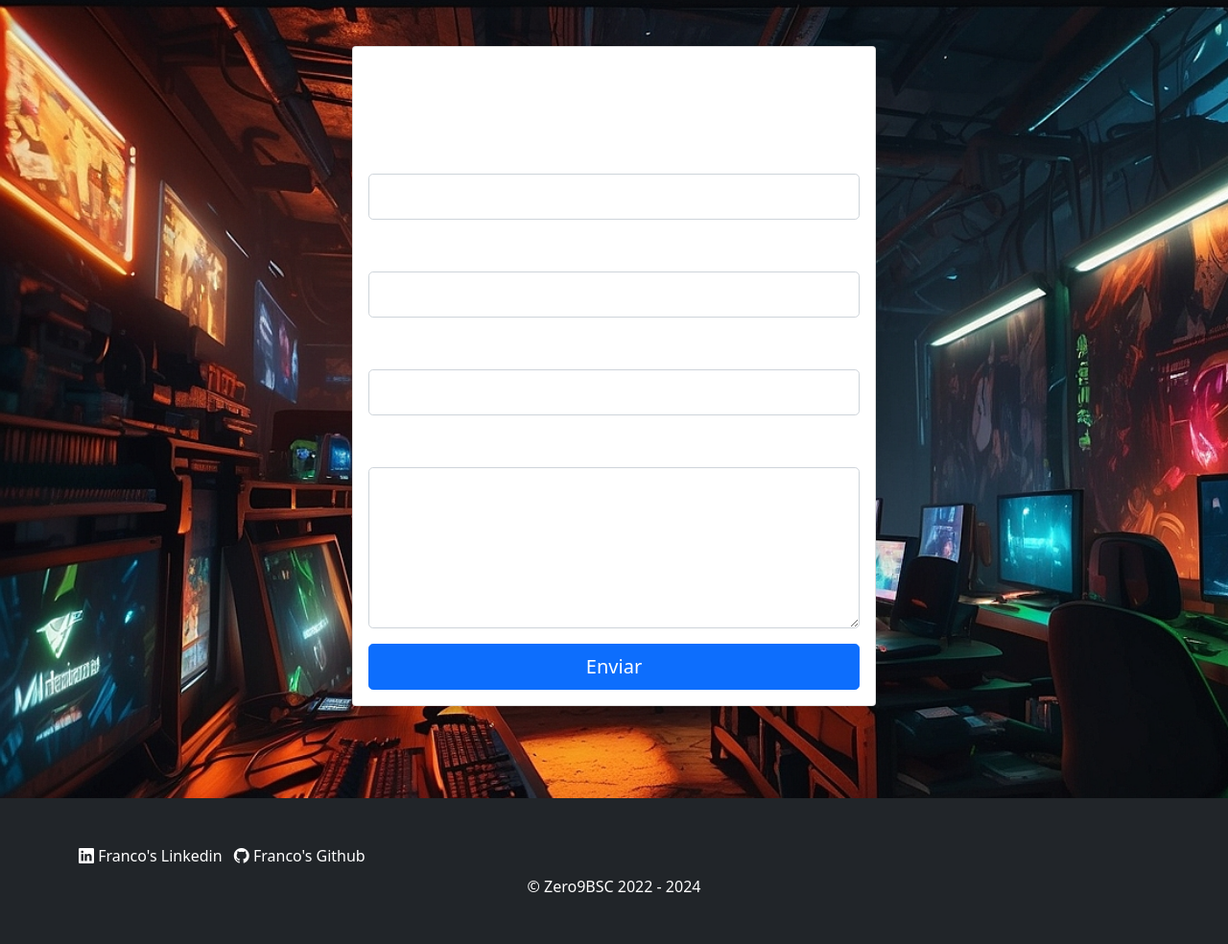
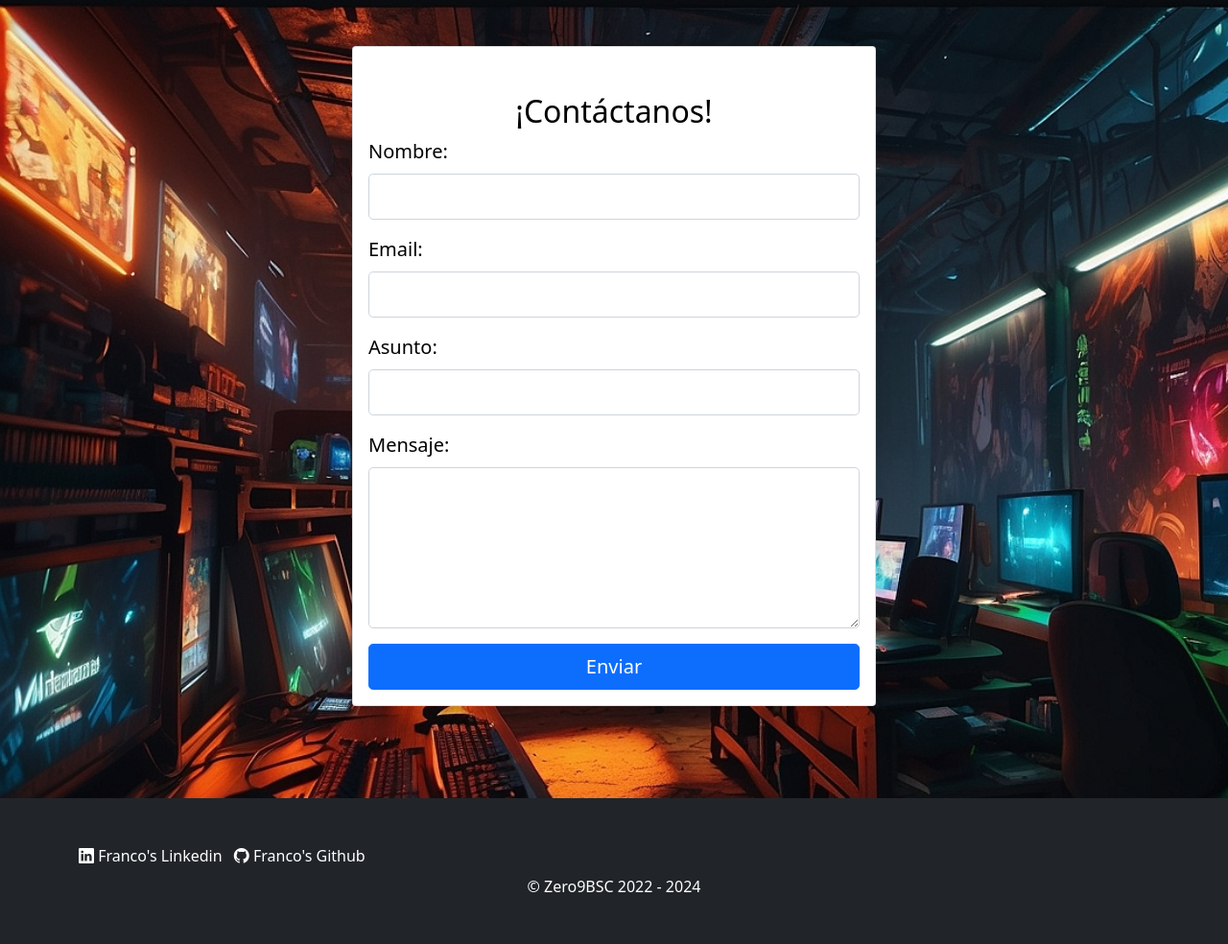
Before and after one commit to Zero9BSC/proyecto_final_django, a Django app: page /mostrar_contacto/ in a window 1280 px wide. Shown: the part 55-1039 px from the top of the page at 96% size. Run offline with Django 4.2, Linux system fonts and the light colour scheme; some libraries are stand-ins or nearby versions.

Commit message:
fix color text in contacto.html

```diff
--- a/my_blog/Home/templates/contacto.html
+++ b/my_blog/Home/templates/contacto.html
@@ -7,7 +7,7 @@
         background-image: url("{% static 'Home/assets/background_4.jpg' %}");
         background-size: cover;
         background-repeat: no-repeat;
-        color: #fff; /* Cambiamos el color del texto a blanco para mayor contraste */
+        color: #000; /* Cambiamos el color del texto a blanco para mayor contraste */
     }
 
     /*.card {
```
